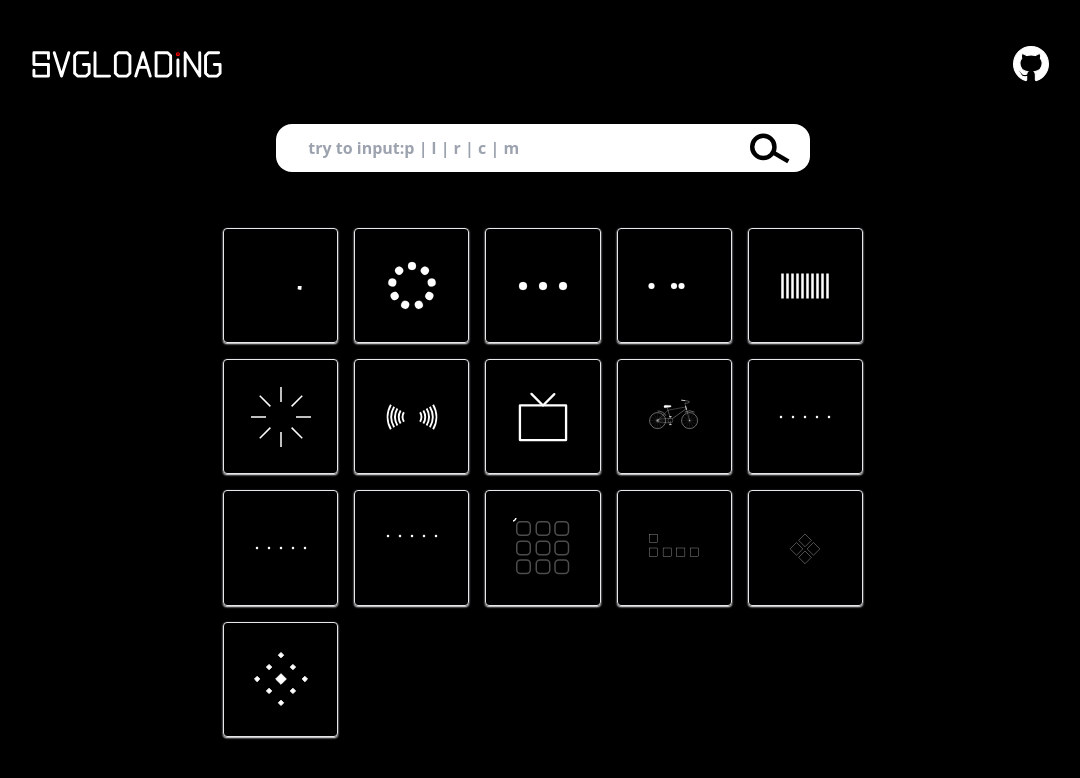
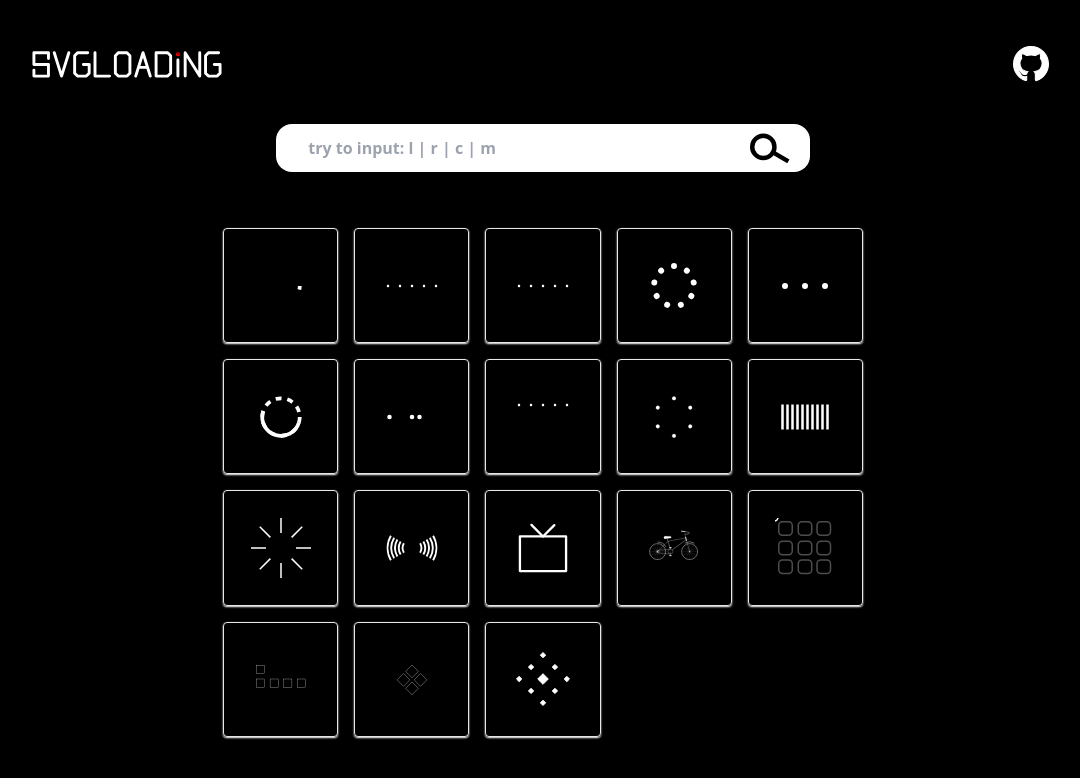
Before and after one commit to CWS-CTRL/react-draw, a React (Create React App) app: page /loading in a window 1280 px wide. Shown: the top 778 px of the page, without its empty margins (97-1177 px from the left). Built offline with nearby package versions, Linux system fonts and the light colour scheme.

Commit message:
feat：loading examples

```diff
--- a/src/views/exhibition/custom/data/optionsValue.ts
+++ b/src/views/exhibition/custom/data/optionsValue.ts
@@ -25,7 +25,7 @@ const optionsValue: optionValueType[] = [
     type: 'dur',
     value: 1,
     min: 0.1,
-    max: 20,
+    max: 5,
     step: 0.1,
   },
 ];
--- a/src/views/exhibition/header/search.tsx
+++ b/src/views/exhibition/header/search.tsx
@@ -29,7 +29,7 @@ const Search = () => {
 
     return <div className="grid content-center w-5/6 md:w-1/2 h-24 mx-auto mt-10 mb-8">
         <div className="relative w-5/6 mx-auto">
-            <input type="text" value={keyWords} placeholder="try to input:p | l | r | c | m" onChange={(e) => { setKeyWords(e.target.value) }} className="w-full h-12 pl-8 pr-12 sm:pr-16  rounded-2xl text-neutral-700 font-semibold" ref={inputRef} onKeyDown={(e) => e.key === "Enter" && navigateLoading()} />
+            <input type="text" value={keyWords} placeholder="try to input: l | r | c | m" onChange={(e) => { setKeyWords(e.target.value) }} className="w-full h-12 pl-8 pr-12 sm:pr-16  rounded-2xl text-neutral-700 font-semibold" ref={inputRef} onKeyDown={(e) => e.key === "Enter" && navigateLoading()} />
             <img src={searchSVG} alt="search" onClick={navigateLoading} className="absolute top-3 sm:top-1 right-5 w-6 sm:w-10 aspect-square cursor-pointer" />
         </div>
     </div>
--- a/src/views/svg/loading/all/p/pr00.tsx
+++ b/src/views/svg/loading/all/c/cm01.tsx
@@ -5,18 +5,18 @@ import { setExclusiveId } from "@utils/index";
 import type { SVGProps } from "../type";
 
 
-const PR00 = ({ options = {} }: SVGProps) => {
-    const { size = 60, color = "#ffffff", stroke = 1, dur = 3, svgRef } = options;
+const CM01 = ({ options = {} }: SVGProps) => {
+    const { size = 60, color = "#ffffff", stroke = 0.1, dur = 3, svgRef } = options;
     if (svgRef) { svgRef.defaultProps = { size, color, stroke, dur } };
     const getExclusiveId = setExclusiveId();
 
     return <svg width={size} height={size} xmlns="http://www.w3.org/2000/svg" viewBox="25 25 50 50" ref={svgRef}>
-        <g id={getExclusiveId("l")} fill={color} stroke={color} strokeWidth="0.1">
-            <circle id={getExclusiveId("c1")} cx="30" cy="50" r={stroke} />
-            <circle id={getExclusiveId("c2")} cx="40" cy="50" r={stroke} />
-            <circle id={getExclusiveId("c3")} cx="50" cy="50" r={stroke} />
-            <circle id={getExclusiveId("c4")} cx="60" cy="50" r={stroke} />
-            <circle id={getExclusiveId("c5")} cx="70" cy="50" r={stroke} />
+        <g id={getExclusiveId("l")} fill={color} stroke={color} strokeWidth={stroke}>
+            <circle id={getExclusiveId("c1")} cx="30" cy="50" r="1" />
+            <circle id={getExclusiveId("c2")} cx="40" cy="50" r="1" />
+            <circle id={getExclusiveId("c3")} cx="50" cy="50" r="1" />
+            <circle id={getExclusiveId("c4")} cx="60" cy="50" r="1" />
+            <circle id={getExclusiveId("c5")} cx="70" cy="50" r="1" />
             <animateTransform href={getExclusiveId("#c1")} attributeName="transform" attributeType="XML" type="translateX" values="0;40;0"
                 dur={dur} repeatCount="indefinite" />
             <animateTransform href={getExclusiveId("#c2")} attributeName="transform" attributeType="XML" type="rotate"
@@ -34,4 +34,4 @@ const PR00 = ({ options = {} }: SVGProps) => {
     </svg>
 }
 
-export default PR00;
+export default CM01;
--- a/src/views/svg/loading/all/p/pr01.tsx
+++ b/src/views/svg/loading/all/c/cm02.tsx
@@ -5,18 +5,18 @@ import { setExclusiveId } from "@utils/index";
 import type { SVGProps } from "../type";
 
 
-const PR01 = ({ options = {} }: SVGProps) => {
-    const { size = 60, color = "#ffffff", stroke = 1, dur = 3, svgRef } = options;
+const CM02 = ({ options = {} }: SVGProps) => {
+    const { size = 60, color = "#ffffff", stroke = 0.1, dur = 3, svgRef } = options;
     if (svgRef) { svgRef.defaultProps = { size, color, stroke, dur } };
     const getExclusiveId = setExclusiveId();
 
     return <svg width={size} height={size} xmlns="http://www.w3.org/2000/svg" viewBox="25 25 50 50" ref={svgRef}>
-        <g id={getExclusiveId("l")} fill={color} stroke={color} strokeWidth="0.1">
-            <circle id={getExclusiveId("c1")} cx="30" cy="50" r={stroke} />
-            <circle id={getExclusiveId("c2")} cx="40" cy="50" r={stroke} />
-            <circle id={getExclusiveId("c3")} cx="50" cy="50" r={stroke} />
-            <circle id={getExclusiveId("c4")} cx="60" cy="50" r={stroke} />
-            <circle id={getExclusiveId("c5")} cx="70" cy="50" r={stroke} />
+        <g id={getExclusiveId("l")} fill={color} stroke={color} strokeWidth={stroke}>
+            <circle id={getExclusiveId("c1")} cx="30" cy="50" r="1" />
+            <circle id={getExclusiveId("c2")} cx="40" cy="50" r="1" />
+            <circle id={getExclusiveId("c3")} cx="50" cy="50" r="1" />
+            <circle id={getExclusiveId("c4")} cx="60" cy="50" r="1" />
+            <circle id={getExclusiveId("c5")} cx="70" cy="50" r="1" />
             <animateTransform href={getExclusiveId("#c1")} attributeName="transform" attributeType="XML" type="translateX" values="0;40;0"
                 dur={dur} repeatCount="indefinite" />
             <animateTransform href={getExclusiveId("#c2")} attributeName="transform" attributeType="XML" type="rotate"
@@ -34,4 +34,4 @@ const PR01 = ({ options = {} }: SVGProps) => {
     </svg>
 }
 
-export default PR01;
+export default CM02;
--- a/src/views/svg/loading/all/c/co00.tsx
+++ b/src/views/svg/loading/all/c/co00.tsx
@@ -6,21 +6,21 @@ import type { SVGProps } from "../type";
 
 
 const CO00 = ({ options = {} }: SVGProps) => {
-    const { size = 60, color = "#ffffff", stroke = 2, dur = 0.9, svgRef } = options;
+    const { size = 60, color = "#ffffff", stroke = 1, dur = 0.9, svgRef } = options;
     if (svgRef) { svgRef.defaultProps = { size, color, stroke, dur } };
     const getExclusiveId = setExclusiveId();
 
     return <svg width={size} height={size} xmlns="http://www.w3.org/2000/svg" viewBox="35 35 30 30" ref={svgRef}>
-        <g id={getExclusiveId("l")} fill={color} stroke={color} strokeWidth="0.1">
-            <circle id={getExclusiveId("c1")} transform="rotate(0 50 50) translate(0 -10)" cx="50" cy="50" r={stroke} />
-            <circle id={getExclusiveId("c2")} transform="rotate(40 50 50) translate(0 -10)" cx="50" cy="50" r={stroke} />
-            <circle id={getExclusiveId("c3")} transform="rotate(80 50 50) translate(0 -10)" cx="50" cy="50" r={stroke} />
-            <circle id={getExclusiveId("c4")} transform="rotate(120 50 50) translate(0 -10)" cx="50" cy="50" r={stroke} />
-            <circle id={getExclusiveId("c5")} transform="rotate(160 50 50) translate(0 -10)" cx="50" cy="50" r={stroke} />
-            <circle id={getExclusiveId("c6")} transform="rotate(200 50 50) translate(0 -10)" cx="50" cy="50" r={stroke} />
-            <circle id={getExclusiveId("c7")} transform="rotate(240 50 50) translate(0 -10)" cx="50" cy="50" r={stroke} />
-            <circle id={getExclusiveId("c8")} transform="rotate(280 50 50) translate(0 -10)" cx="50" cy="50" r={stroke} />
-            <circle id={getExclusiveId("c9")} transform="rotate(320 50 50) translate(0 -10)" cx="50" cy="50" r={stroke} />
+        <g id={getExclusiveId("l")} fill={color} stroke={color} strokeWidth={stroke}>
+            <circle id={getExclusiveId("c1")} transform="rotate(0 50 50) translate(0 -10)" cx="50" cy="50" r="1" />
+            <circle id={getExclusiveId("c2")} transform="rotate(40 50 50) translate(0 -10)" cx="50" cy="50" r="1" />
+            <circle id={getExclusiveId("c3")} transform="rotate(80 50 50) translate(0 -10)" cx="50" cy="50" r="1" />
+            <circle id={getExclusiveId("c4")} transform="rotate(120 50 50) translate(0 -10)" cx="50" cy="50" r="1" />
+            <circle id={getExclusiveId("c5")} transform="rotate(160 50 50) translate(0 -10)" cx="50" cy="50" r="1" />
+            <circle id={getExclusiveId("c6")} transform="rotate(200 50 50) translate(0 -10)" cx="50" cy="50" r="1" />
+            <circle id={getExclusiveId("c7")} transform="rotate(240 50 50) translate(0 -10)" cx="50" cy="50" r="1" />
+            <circle id={getExclusiveId("c8")} transform="rotate(280 50 50) translate(0 -10)" cx="50" cy="50" r="1" />
+            <circle id={getExclusiveId("c9")} transform="rotate(320 50 50) translate(0 -10)" cx="50" cy="50" r="1" />
             <animate href={getExclusiveId("#c1")} attributeType="XML" attributeName="opacity" values="0;1;0" dur={dur}
                 repeatCount="indefinite" />
             <animate href={getExclusiveId("#c2")} attributeType="XML" attributeName="opacity" values="0;1;0" dur={dur} begin={1 * dur / 9}
--- a/src/views/svg/loading/all/c/co01.tsx
+++ b/src/views/svg/loading/all/c/co01.tsx
@@ -6,15 +6,15 @@ import type { SVGProps } from "../type";
 
 
 const CO01 = ({ options = {} }: SVGProps) => {
-    const { size = 60, color = "#ffffff", stroke = 2, dur = 1, svgRef } = options;
+    const { size = 60, color = "#ffffff", stroke = 1, dur = 1, svgRef } = options;
     if (svgRef) { svgRef.defaultProps = { size, color, stroke, dur } };
     const getExclusiveId = setExclusiveId();
 
     return <svg width={size} height={size} xmlns="http://www.w3.org/2000/svg" viewBox="35 35 30 30" ref={svgRef}>
-        <g id={getExclusiveId("l")} fill={color} stroke={color} strokeWidth="0.1">
-            <circle id={getExclusiveId("c1")} cx="40" cy="50" r={stroke} />
-            <circle id={getExclusiveId("c2")} cx="50" cy="50" r={stroke} />
-            <circle id={getExclusiveId("c3")} cx="60" cy="50" r={stroke} />
+        <g id={getExclusiveId("l")} fill={color} stroke={color} strokeWidth={stroke}>
+            <circle id={getExclusiveId("c1")} cx="40" cy="50" r="1" />
+            <circle id={getExclusiveId("c2")} cx="50" cy="50" r="1" />
+            <circle id={getExclusiveId("c3")} cx="60" cy="50" r="1" />
             <animate href={getExclusiveId("#c1")} attributeType="XML" attributeName="opacity" values="1;0;1" dur={dur}
                 repeatCount="indefinite" />
             <animate href={getExclusiveId("#c2")} attributeType="XML" attributeName="opacity" values="1;0;1" dur={dur} begin={1 * dur / 10}
--- /dev/null
+++ b/src/views/svg/loading/all/c/co02.tsx
@@ -0,0 +1,25 @@
+import React from "react";
+
+import { setExclusiveId } from "@utils/index";
+
+import type { SVGProps } from "../type";
+
+
+const CR00 = ({ options = {} }: SVGProps) => {
+    const { size = 60, color = "#ffffff", stroke = 1, dur = 3, svgRef } = options;
+    if (svgRef) { svgRef.defaultProps = { size, color, stroke, dur } };
+    const getExclusiveId = setExclusiveId();
+
+    return <svg width={size} height={size} xmlns="http://www.w3.org/2000/svg" viewBox="42 42 16 16" ref={svgRef}>
+        <g id={getExclusiveId("l")} fill="none" stroke={color} strokeWidth={stroke}>
+            <circle id={getExclusiveId("c1")} transform="rotate(17 50 50)" cx="50" cy="50" r="5" strokeDasharray="15.7" />
+            <circle id={getExclusiveId("c2")} cx="50" cy="50" r="5" strokeDasharray="1.57" />
+            <animateTransform href={getExclusiveId("#c1")} attributeName="transform" attributeType="XML" type="rotate"
+                values="0 50 50;-360 50 50" dur={dur} repeatCount="indefinite" />
+            <animateTransform href={getExclusiveId("#c2")} attributeName="transform" attributeType="XML" type="rotate"
+                values="0 50 50;360 50 50" dur={dur} repeatCount="indefinite" />
+        </g>
+    </svg>
+}
+
+export default CR00;
--- a/src/views/svg/loading/all/c/ct00.tsx
+++ b/src/views/svg/loading/all/c/ct00.tsx
@@ -6,15 +6,15 @@ import type { SVGProps } from "../type";
 
 
 const CT00 = ({ options = {} }: SVGProps) => {
-    const { size = 60, color = "#ffffff", stroke = 2, dur = 1, svgRef } = options;
+    const { size = 60, color = "#ffffff", stroke = 1, dur = 1, svgRef } = options;
     if (svgRef) { svgRef.defaultProps = { size, color, stroke, dur } };
     const getExclusiveId = setExclusiveId();
 
     return <svg width={size} height={size} xmlns="http://www.w3.org/2000/svg" viewBox="30 30 40 40" ref={svgRef}>
-        <g id={getExclusiveId("l")} fill={color} stroke={color} strokeWidth="0.1">
-            <circle id={getExclusiveId("c1")} cx="35" cy="50" r={stroke} />
-            <circle id={getExclusiveId("c2")} cx="50" cy="50" r={stroke} />
-            <circle id={getExclusiveId("c3")} cx="55" cy="50" r={stroke} />
+        <g id={getExclusiveId("l")} fill={color} stroke={color} strokeWidth={stroke}>
+            <circle id={getExclusiveId("c1")} cx="35" cy="50" r="1" />
+            <circle id={getExclusiveId("c2")} cx="50" cy="50" r="1" />
+            <circle id={getExclusiveId("c3")} cx="55" cy="50" r="1" />
             <animateTransform href={getExclusiveId("#c1")} attributeName="transform" attributeType="XML" type="translate"
                 values="0;10;10;10;0;" dur={dur} repeatCount="indefinite" />
             <animateTransform href={getExclusiveId("#c3")} attributeName="transform" attributeType="XML" type="translate" values="0;0;10;0;0"
--- a/src/views/svg/loading/all/p/pt00.tsx
+++ b/src/views/svg/loading/all/c/ct01.tsx
@@ -5,18 +5,18 @@ import { setExclusiveId } from "@utils/index";
 import type { SVGProps } from "../type";
 
 
-const PT00 = ({ options = {} }: SVGProps) => {
-    const { size = 60, color = "#ffffff", stroke = 1, dur = 1, svgRef } = options;
+const CT01 = ({ options = {} }: SVGProps) => {
+    const { size = 60, color = "#ffffff", stroke = 0.1, dur = 1, svgRef } = options;
     if (svgRef) { svgRef.defaultProps = { size, color, stroke, dur } };
     const getExclusiveId = setExclusiveId();
 
     return <svg width={size} height={size} xmlns="http://www.w3.org/2000/svg" viewBox="25 35 50 50" ref={svgRef}>
-        <g id={getExclusiveId("l")} fill={color} stroke={color} strokeWidth="0.1">
-            <circle id={getExclusiveId("c1")} cx="30" cy="50" r={stroke} />
-            <circle id={getExclusiveId("c2")} cx="40" cy="50" r={stroke} />
-            <circle id={getExclusiveId("c3")} cx="50" cy="50" r={stroke} />
-            <circle id={getExclusiveId("c4")} cx="60" cy="50" r={stroke} />
-            <circle id={getExclusiveId("c5")} cx="70" cy="50" r={stroke} />
+        <g id={getExclusiveId("l")} fill={color} stroke={color} strokeWidth={stroke}>
+            <circle id={getExclusiveId("c1")} cx="30" cy="50" r="1" />
+            <circle id={getExclusiveId("c2")} cx="40" cy="50" r="1" />
+            <circle id={getExclusiveId("c3")} cx="50" cy="50" r="1" />
+            <circle id={getExclusiveId("c4")} cx="60" cy="50" r="1" />
+            <circle id={getExclusiveId("c5")} cx="70" cy="50" r="1" />
             <animateTransform href={getExclusiveId("#c1")} attributeName="transform" attributeType="XML" type="translate"
                 values="0 0;0 15;0 0" keyTimes="0;0.65;1" dur={dur} repeatCount="indefinite" />
             <animateTransform href={getExclusiveId("#c2")} attributeName="transform" attributeType="XML" type="translate"
@@ -31,4 +31,4 @@ const PT00 = ({ options = {} }: SVGProps) => {
     </svg>
 }
 
-export default PT00;
+export default CT01;
--- /dev/null
+++ b/src/views/svg/loading/all/c/ct02.tsx
@@ -0,0 +1,41 @@
+import React from "react";
+
+import { setExclusiveId } from "@utils/index";
+
+import type { SVGProps } from "../type";
+
+
+const CT02 = ({ options = {} }: SVGProps) => {
+    const { size = 60, color = "#ffffff", stroke = 0.1, dur = 1.2, svgRef } = options;
+    if (svgRef) { svgRef.defaultProps = { size, color, stroke, dur } };
+    const getExclusiveId = setExclusiveId();
+
+    return <svg width={size} height={size} xmlns="http://www.w3.org/2000/svg" viewBox="34 34 32 32" ref={svgRef}>
+        <g id={getExclusiveId("l")} fill={color} stroke={color} strokeWidth={stroke}>
+            <circle id={getExclusiveId("c1")} transform="rotate(-90 50 50) translate(10)" cx="50" cy="50" r="1" />
+            <circle id={getExclusiveId("c2")} transform="rotate(-30 50 50) translate(10)" cx="50" cy="50" r="1" />
+            <circle id={getExclusiveId("c3")} transform="rotate(30 50 50) translate(10)" cx="50" cy="50" r="1" />
+            <circle id={getExclusiveId("c4")} transform="rotate(90 50 50) translate(10)" cx="50" cy="50" r="1" />
+            <circle id={getExclusiveId("c5")} transform="rotate(150 50 50) translate(10)" cx="50" cy="50" r="1" />
+            <circle id={getExclusiveId("c6")} transform="rotate(210 50 50) translate(10)" cx="50" cy="50" r="1" />
+            <animateTransform href={getExclusiveId("#c1")} attributeName="transform" attributeType="XML" type="translate"
+                values="0 -10;0 -12;0 -10;0 -10" keyTimes="0;0.083;0.167;1" dur={dur} repeatCount="indefinite" />
+            <animateTransform href={getExclusiveId("#c2")} attributeName="transform" attributeType="XML" type="translate"
+                values="8.66 -5;8.66 -5;10.39 -6;8.66 -5;8.66 -5" keyTimes="0;0.167;0.25;0.333;1" dur={dur}
+                repeatCount="indefinite" />
+            <animateTransform href={getExclusiveId("#c3")} attributeName="transform" attributeType="XML" type="translate"
+                values="8.66 5;8.66 5;10.39 6;8.66 5;8.66 5" keyTimes="0;0.333;0.417;0.5;1" dur={dur}
+                repeatCount="indefinite" />
+            <animateTransform href={getExclusiveId("#c4")} attributeName="transform" attributeType="XML" type="translate"
+                values="0 10;0 10;0 12;0 10;0 10" keyTimes="0;0.5;0.583;0.667;1" dur={dur} repeatCount="indefinite" />
+            <animateTransform href={getExclusiveId("#c5")} attributeName="transform" attributeType="XML" type="translate"
+                values="-8.86 5;-8.86 5;-10.39 6;-8.86 5;-8.86 5" keyTimes="0;0.667;0.75;0.833;1" dur={dur}
+                repeatCount="indefinite" />
+            <animateTransform href={getExclusiveId("#c6")} attributeName="transform" attributeType="XML" type="translate"
+                values="-8.86 -5;-8.86 -5;-10.39 -6;-8.86 -5" keyTimes="0;0.833;0.917;1" dur={dur}
+                repeatCount="indefinite" />
+        </g>
+    </svg>
+}
+
+export default CT02;
--- a/src/views/svg/loading/all/m/mm00.tsx
+++ b/src/views/svg/loading/all/m/mm00.tsx
@@ -20,10 +20,10 @@ const MM00 = ({ options = {} }: SVGProps) => {
                 <animate href={getExclusiveId("#p2")} attributeType="XML" attributeName="stroke-dashoffset" values="70;70;0"
                     keyTimes="0;0.084;1" dur={22 * dur / 10} repeatCount="1" />
             </g>
-            <g id={getExclusiveId("c")} fill={color} strokeWidth="0.1">
-                <circle id={getExclusiveId("c1")} cx="50" cy="58" r={stroke} opacity="0" />
-                <circle id={getExclusiveId("c2")} cx="45" cy="58" r={stroke} opacity="0" />
-                <circle id={getExclusiveId("c3")} cx="55" cy="58" r={stroke} opacity="0" />
+            <g id={getExclusiveId("c")} fill={color} strokeWidth={1 * stroke / 10}>
+                <circle id={getExclusiveId("c1")} cx="50" cy="58" r="1" opacity="0" />
+                <circle id={getExclusiveId("c2")} cx="45" cy="58" r="1" opacity="0" />
+                <circle id={getExclusiveId("c3")} cx="55" cy="58" r="1" opacity="0" />
                 <animate href={getExclusiveId("#c1")} attributeType="XML" attributeName="opacity" values="1;0;1" dur={dur} begin={25 * dur / 10}
                     repeatCount="indefinite" />
                 <animate href={getExclusiveId("#c2")} attributeType="XML" attributeName="opacity" values="1;0;1" dur={dur} begin={26 * dur / 10}
--- a/src/views/svg/loading/all/r/rt00.tsx
+++ b/src/views/svg/loading/all/r/rt00.tsx
@@ -6,7 +6,7 @@ import type { SVGProps } from "../type";
 
 
 const RT00 = ({ options = {} }: SVGProps) => {
-    const { size = 60, color = "#ffffff", stroke = 2, dur = 12, svgRef } = options;
+    const { size = 60, color = "#ffffff", stroke = 2, dur = 5, svgRef } = options;
     if (svgRef) { svgRef.defaultProps = { size, color, stroke, dur } }
     const getExclusiveId = setExclusiveId()
 
```
Also changed, not shown: src/views/svg/loading/20.svg (deleted), src/views/svg/loading/21.svg (deleted).
